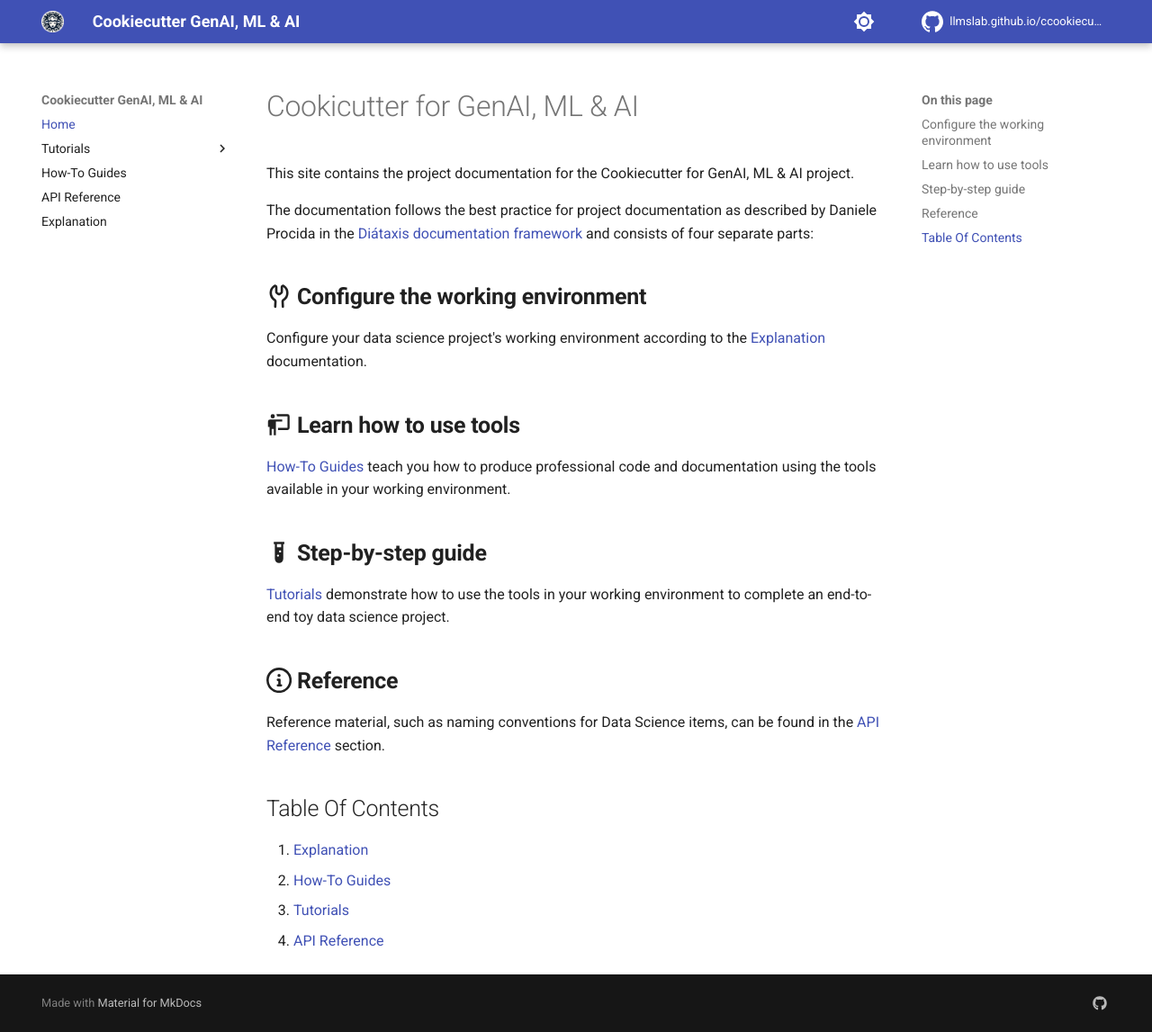
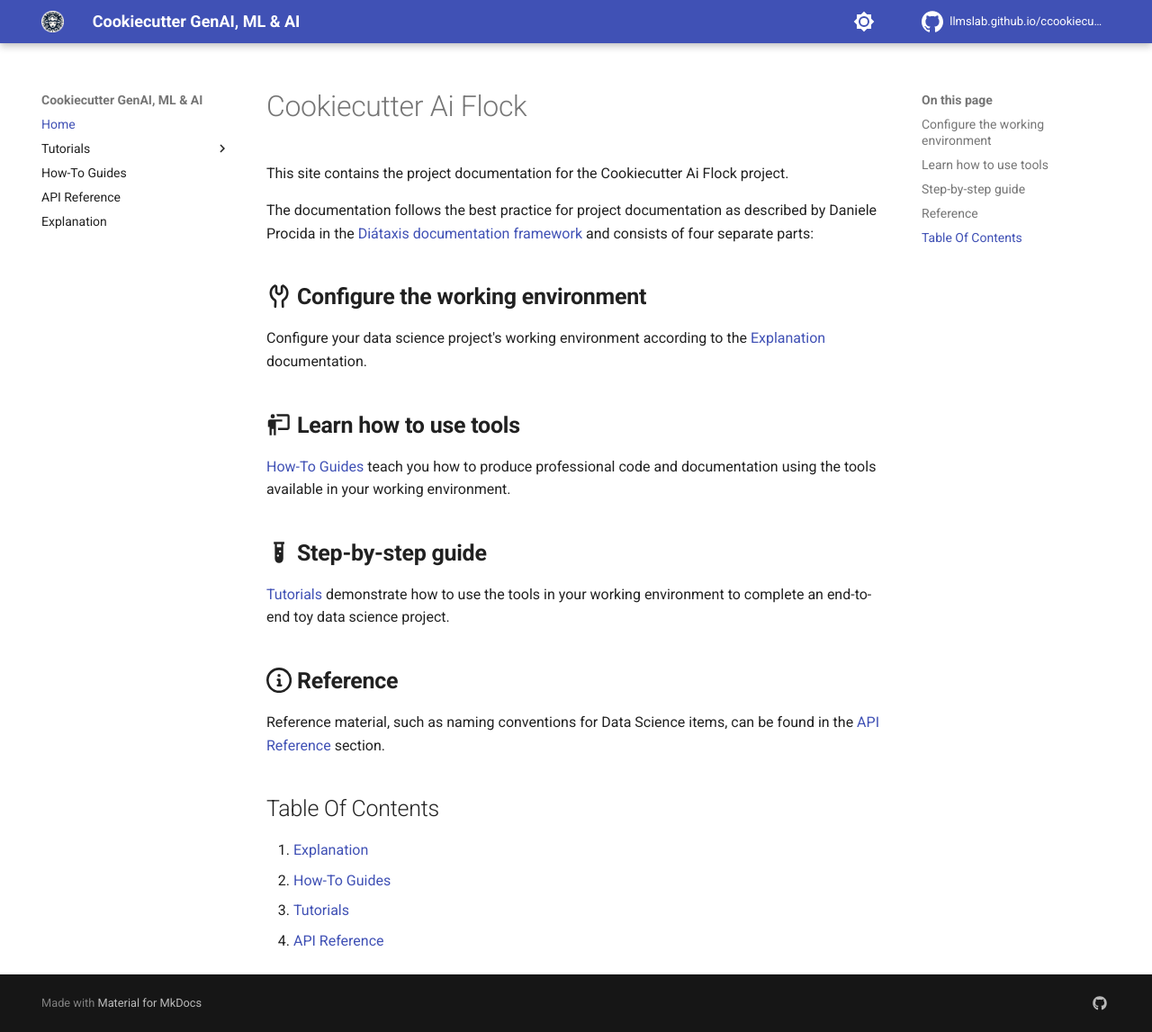
Before and after one commit to LLMsLab/cookiecutter-ai-flock, an MkDocs documentation site: the page built from docs/index.md, in a window 1280 px wide and 1147 px high. Shown: the whole window at 90% size. Built offline with MkDocs 1.6.1 and Material for MkDocs 9.7.7, drawn with Linux system fonts in a browser that asks for light colours; comment, search, counter and statistics services are not loaded.

Commit message:
Update name of the project
New name Cookiecutter Ai Flock

```diff
--- a/docs/index.md
+++ b/docs/index.md
@@ -1,7 +1,7 @@
-# Cookicutter for GenAI, ML & AI
+# Cookiecutter Ai Flock
 
 This site contains the project documentation for the
-Cookiecutter for GenAI, ML & AI project.
+Cookiecutter Ai Flock project.
 
 The documentation follows the best practice for
 project documentation as described by Daniele Procida
--- a/pyproject.toml
+++ b/pyproject.toml
@@ -1,7 +1,7 @@
 [tool.poetry]
-name = "Cookiecutter GenAI, ML & AI"
+name = "cookiecutteraiflock"
 version = "0.1.0"
-description = "A Cookiecutter template for Retreival-Agumented Generation projects"
+description = "A Cookiecutter template for AI projects"
 authors = ["Marcos Aguilera Keyser <marcosak@gmail.com>"]
 license = "MIT"
 readme = "README.md"
```
Also changed, not shown: README.md (+23 -16 lines), docs/api-reference.md (+1 -1 lines).
